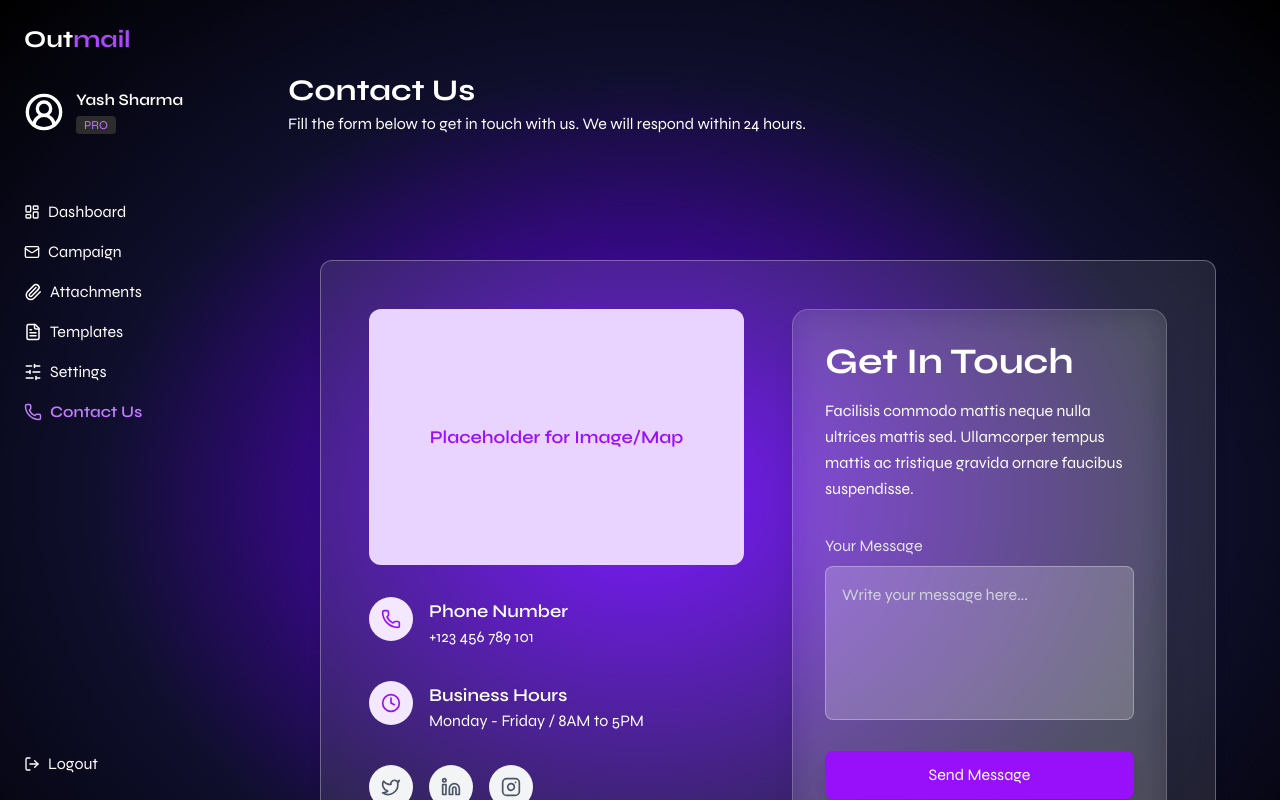
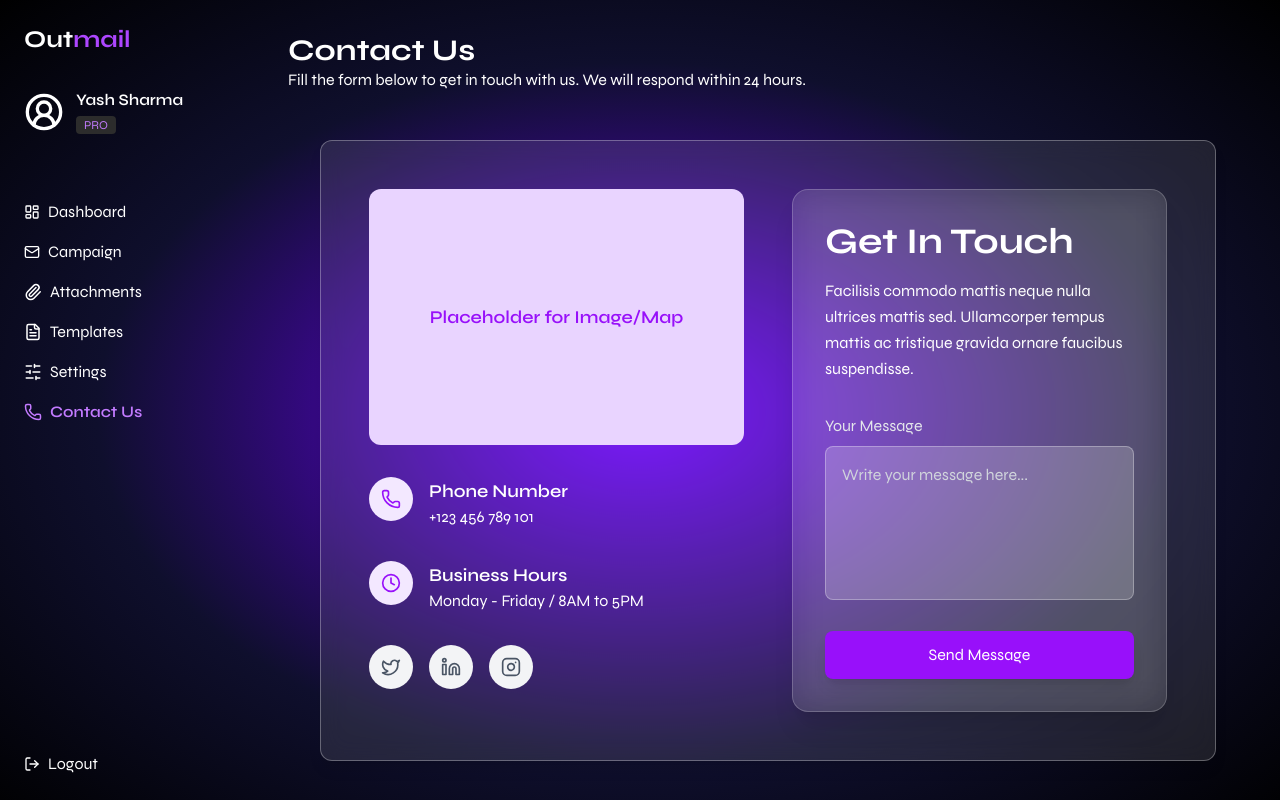
Before and after one commit to yashsharma8433/Outmaill, a Next.js app: page /dashboard in a window 1280 px wide. Both pictures are taken after a click on the link "Contact Us". Shown: the top 800 px of the page. Built offline with nearby package versions, Linux system fonts and the light colour scheme.

Commit message:
contact us update

```diff
--- a/src/app/dashboard/page.jsx
+++ b/src/app/dashboard/page.jsx
@@ -1564,19 +1564,21 @@ export default function Page() {
         {activeSection === "contact" && (
 
           <div className="flex-1 bg-transparent p-8 text-black">
-  {/* Heading & Subtext at the top, centered */}
-  <div className="text-left mt-10  mb-8">
-    <h1 className="text-2xl sm:text-3xl text-white font-bold mb-1 mr-100mt-10">
-      Contact Us
-    </h1>
-    <p className="text-white text-sm sm:text-base">
-      Fill the form below to get in touch with us. We will respond within 24 hours.
-    </p>
-  </div>
+ {/* Heading & Subtext */}
+<div className="text-left mb-4">
+  <h1 className="text-2xl sm:text-3xl text-white font-bold mb-0">
+    Contact Us
+  </h1>
+  <p className="text-white text-sm sm:text-base mt-0">
+    Fill the form below to get in touch with us. We will respond within 24 hours.
+  </p>
+</div>
+
+
 
   {/* Main container */}
-  <div className="bg-transparent flex flex-col lg:flex-row items-center justify-center min-h-screen p-4 sm:p-6 lg:p-8 font-inter">
-    <div className="mt-1 max-w-6xl w-full bg-white/10 backdrop-blur-md shadow-lg border border-white/30 rounded-xl p-6 sm:p-8 lg:p-12 flex flex-col lg:flex-row gap-8 lg:gap-12">
+ <div className="bg-transparent flex flex-col lg:flex-row items-center justify-center p-4 sm:p-6 lg:p-8 font-inter">
+  <div className="max-w-6xl w-full bg-white/10 backdrop-blur-md shadow-lg border border-white/30 rounded-xl p-6 sm:p-8 lg:p-12 flex flex-col lg:flex-row gap-8 lg:gap-12">
 
       {/* Left Column */}
       <div className="flex-1 flex flex-col gap-8">
```
